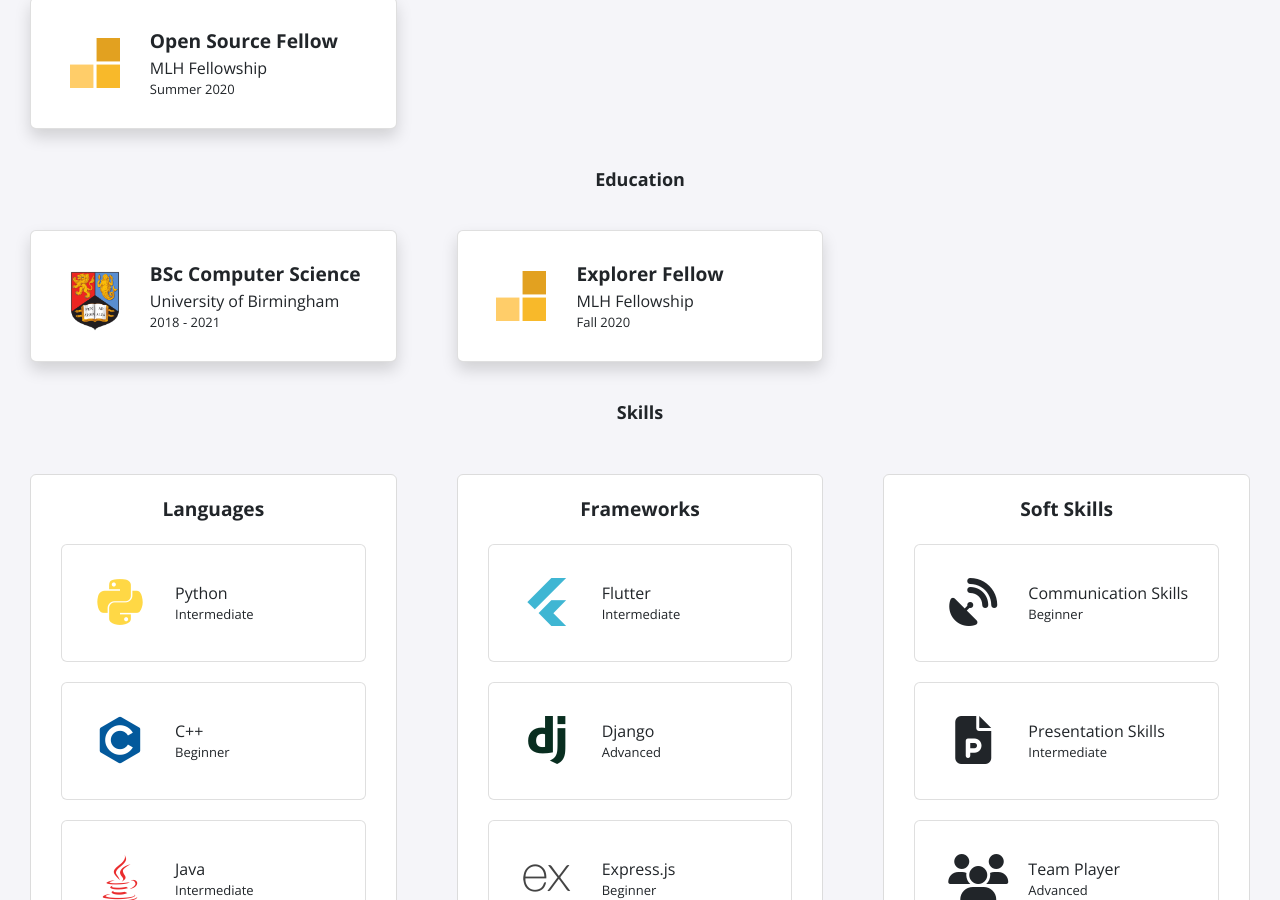
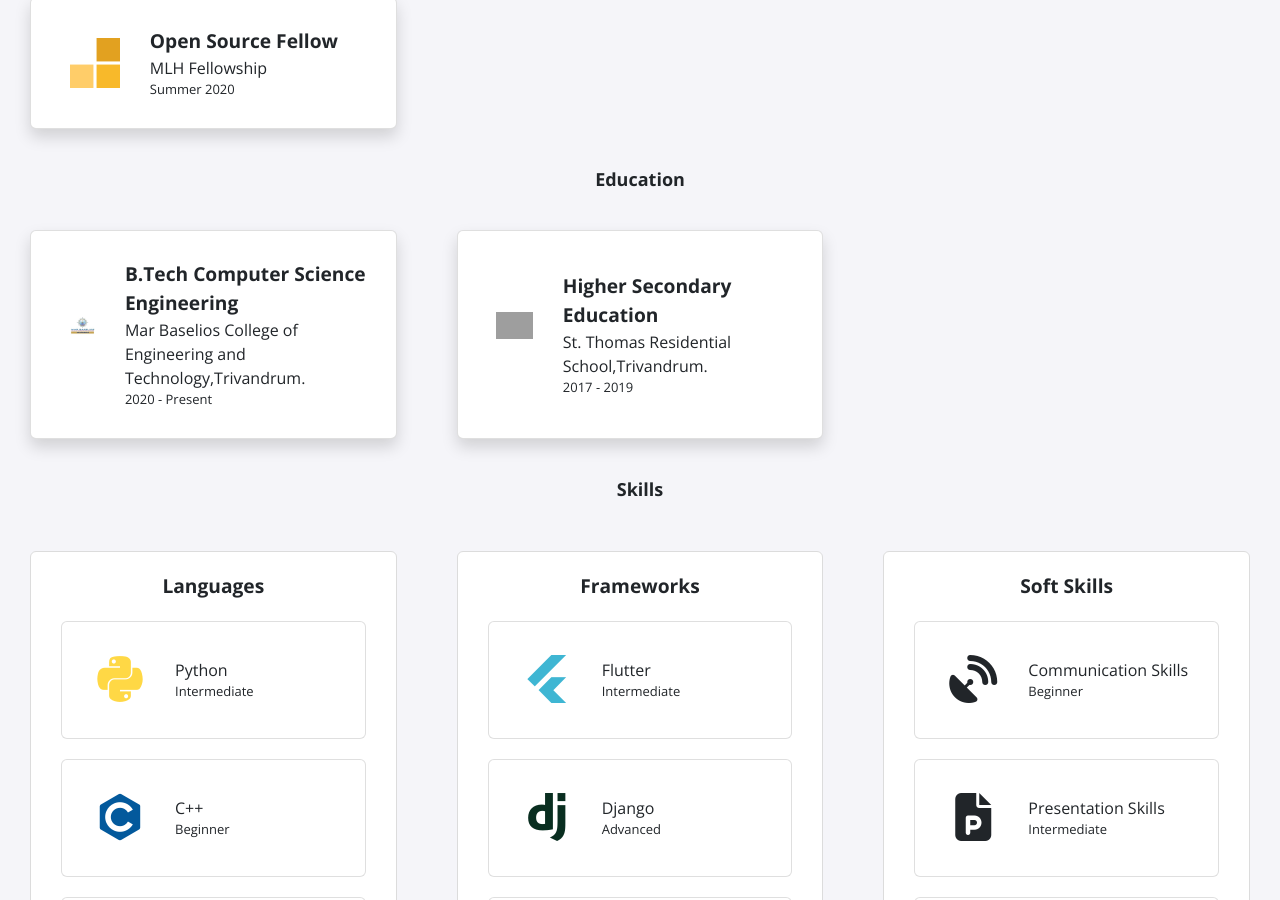
Before and after one commit to littolal/littolal.github.io, a Jekyll site: the page built from index.html, in a window 1280 px wide and 900 px high, scrolled down 861 px. Built offline with Jekyll 4.4.1, drawn with Linux system fonts in a browser that asks for light colours; nearby versions of some CDN libraries; grey boxes are pictures that could not be loaded.

Commit message:
Update education.yml

```diff
--- a/_data/education.yml
+++ b/_data/education.yml
@@ -1,9 +1,8 @@
-- course: BSc Computer Science
-  institute: University of Birmingham
-  dates: 2018 - 2021
-  logo: uob.png
+- course: B.Tech Computer Science Engineering
+  institute: Mar Baselios College of Engineering and Technology,Trivandrum.
+  dates: 2020 - Present
+  logo: mar_logo.jpg
 
-- course: Explorer Fellow
-  institute: MLH Fellowship
-  dates: Fall 2020
-  logo: fellowship.svg
+- course: Higher Secondary Education
+  institute: St. Thomas Residential School,Trivandrum.
+  dates: 2017 - 2019
```
